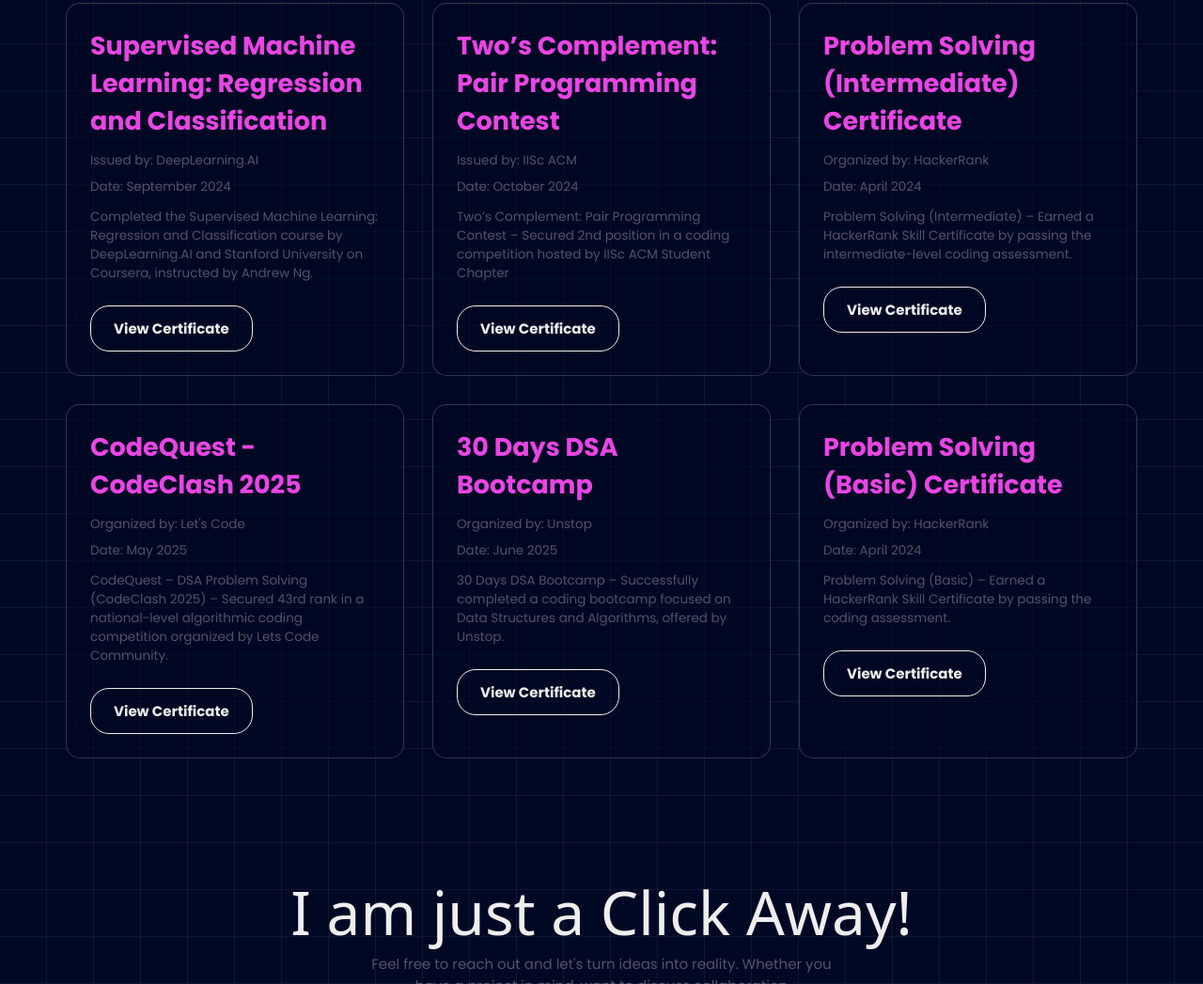
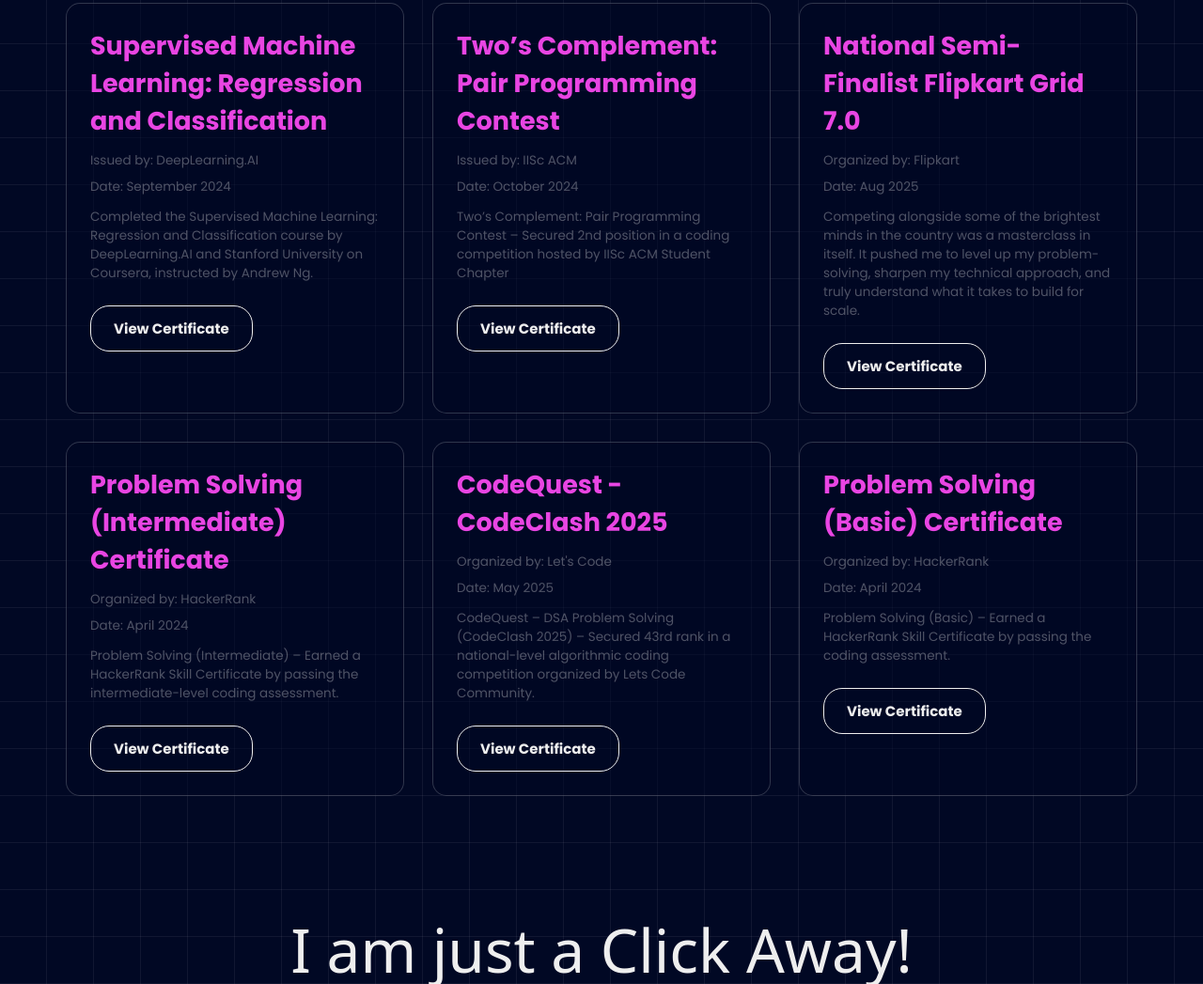
Before and after one commit to KrishnaCodeCrafter/MyPortfolio, a plain HTML site: page index.html in a window 1280 px wide. Shown: the part 3953-5000 px from the top of the page at 94% size. Drawn offline with Linux system fonts and the light colour scheme; a web font is replaced by a local one.

Commit message:
Achievement

```diff
--- a/index.html
+++ b/index.html
@@ -216,6 +216,14 @@
         </div>
         <!--  Certification/Achievement  -->
         <div class="item">
+          <h3>National Semi-Finalist Flipkart Grid 7.0</h3>
+          <p class="issuer">Organized by: Flipkart</p>
+          <p class="date">Date: Aug 2025</p>
+          <p class="des">Competing alongside some of the brightest minds in the country was a masterclass in itself. It pushed me to level up my problem-solving, sharpen my technical approach, and truly understand what it takes to build for scale.</p>
+          <a href="https://drive.google.com/file/d/18I9hsXCkyzznEp-8tLEgZzYeawj67Rkq/view" target="_blank">View Certificate</a>
+        </div>
+        <!--  Certification/Achievement  -->
+        <div class="item">
           <h3>Problem Solving (Intermediate) Certificate</h3>
           <p class="issuer">Organized by: HackerRank</p>
           <p class="date">Date: April 2024</p>
@@ -229,14 +237,6 @@
           <p class="date">Date: May 2025</p>
           <p class="des">CodeQuest – DSA Problem Solving (CodeClash 2025) – Secured 43rd rank in a national-level algorithmic coding competition organized by Lets Code Community.</p>
           <a href="https://unstop.com/certificate-preview/f3bb9596-7486-4828-9c58-d4e95ed30838" target="_blank">View Certificate</a>
-        </div>
-        <!--  Certification/Achievement  -->
-        <div class="item">
-          <h3>30 Days DSA Bootcamp</h3>
-          <p class="issuer">Organized by: Unstop</p>
-          <p class="date">Date: June 2025</p>
-          <p class="des">30 Days DSA Bootcamp – Successfully completed a coding bootcamp focused on Data Structures and Algorithms, offered by Unstop.</p>
-          <a href="https://unstop.com/certificate-preview/5768ce7b-eeb1-4574-973d-fc5919749fd0" target="_blank">View Certificate</a>
         </div>
         <!--  Certification/Achievement  -->
         <div class="item">
```
